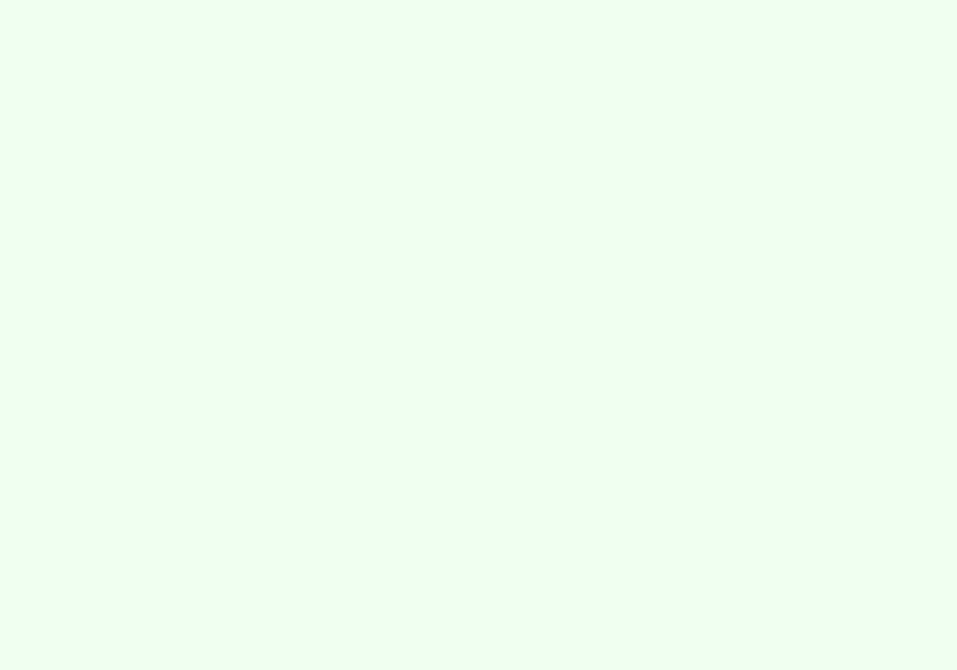
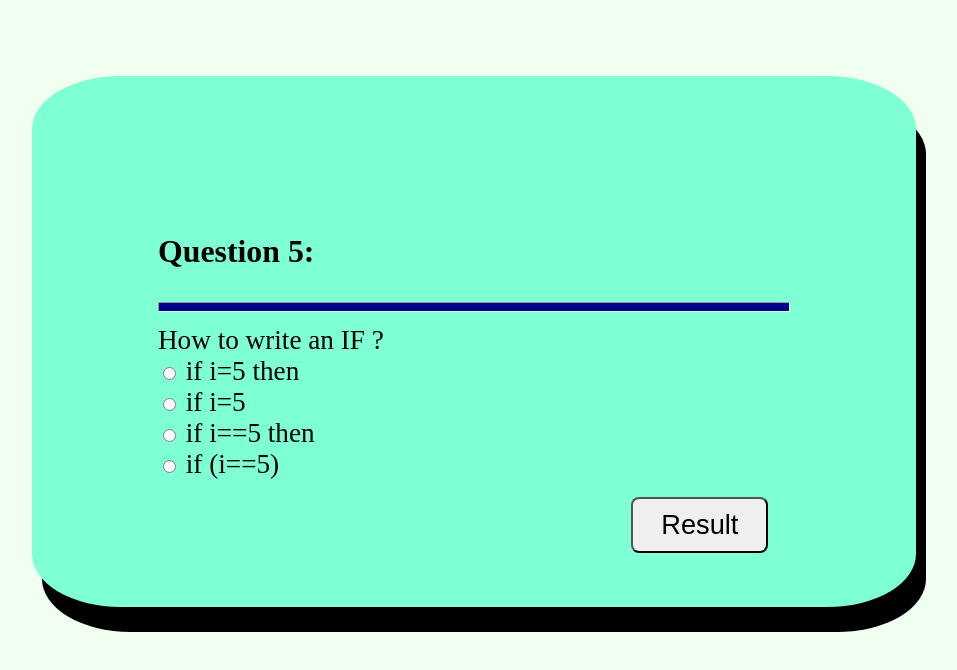
Before and after one commit to katampoi/ip-project-week-three, a plain HTML site: page quiz5.html in a window 1280 px wide. Shown: the whole page, without its empty margins (166-1123 px from the left). Drawn offline with Linux system fonts and the light colour scheme.

Commit message:
finishing up with my quiz 5 html file

```diff
--- a/quiz5.html
+++ b/quiz5.html
@@ -11,6 +11,32 @@
 <body>
 
 
+    <div class="quiz1">
+        <div>
+            <h3>Question 5:</h3>
+            <hr class="hr">
+        </div>
+        <div>
+            How to write an IF ?
+        </div>
+        <div>
+            <input type="radio" name="question5"> if i=5 then <br>
+            <input type="radio" name="question5"> if i=5 <br>
+            <input type="radio" name="question5"> if i==5 then <br>
+            <input type="radio" name="question5" id="true5"> if (i==5) <br>
+        </div>
+        <div class="button">
+            <div class="next">
+                <strong> <a href="./result.html" target="_blank"><button onclick="result()"
+                            class="next">Result</button></a></strong>
+
+
+            </div>
+
+        </div>
+
+    </div>
+
 
     <script src="./assets/js/index.js">
 
```
